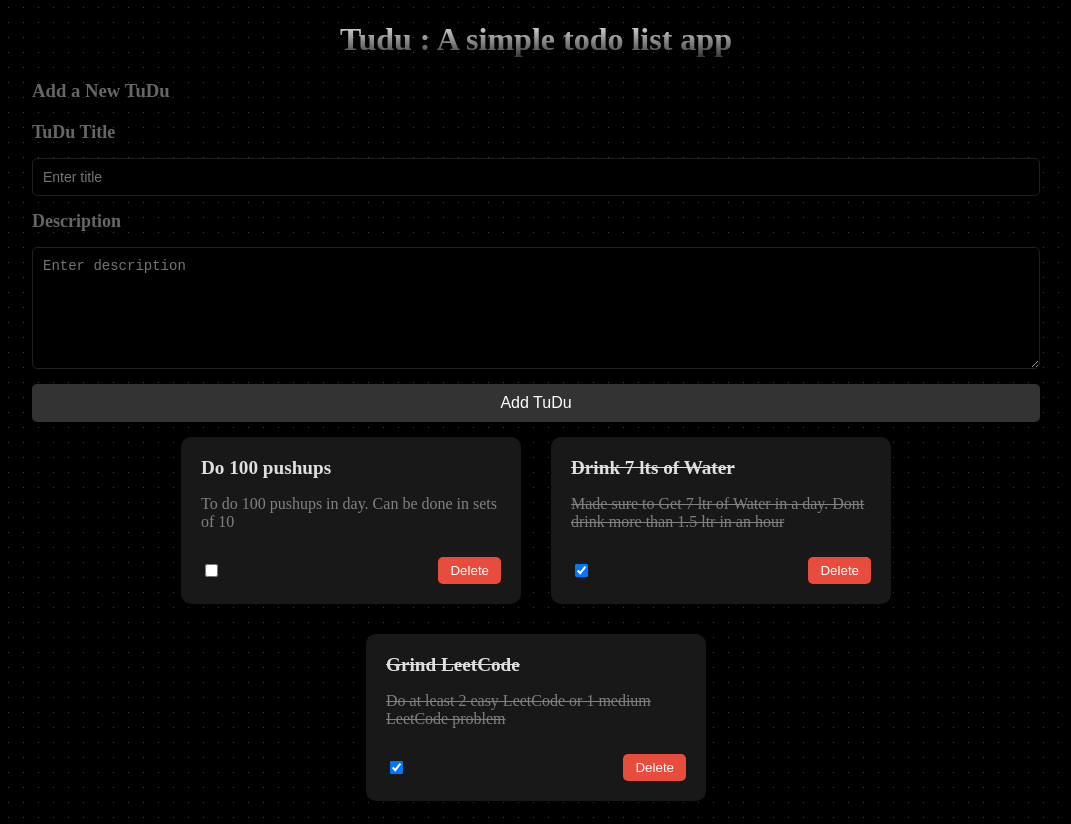
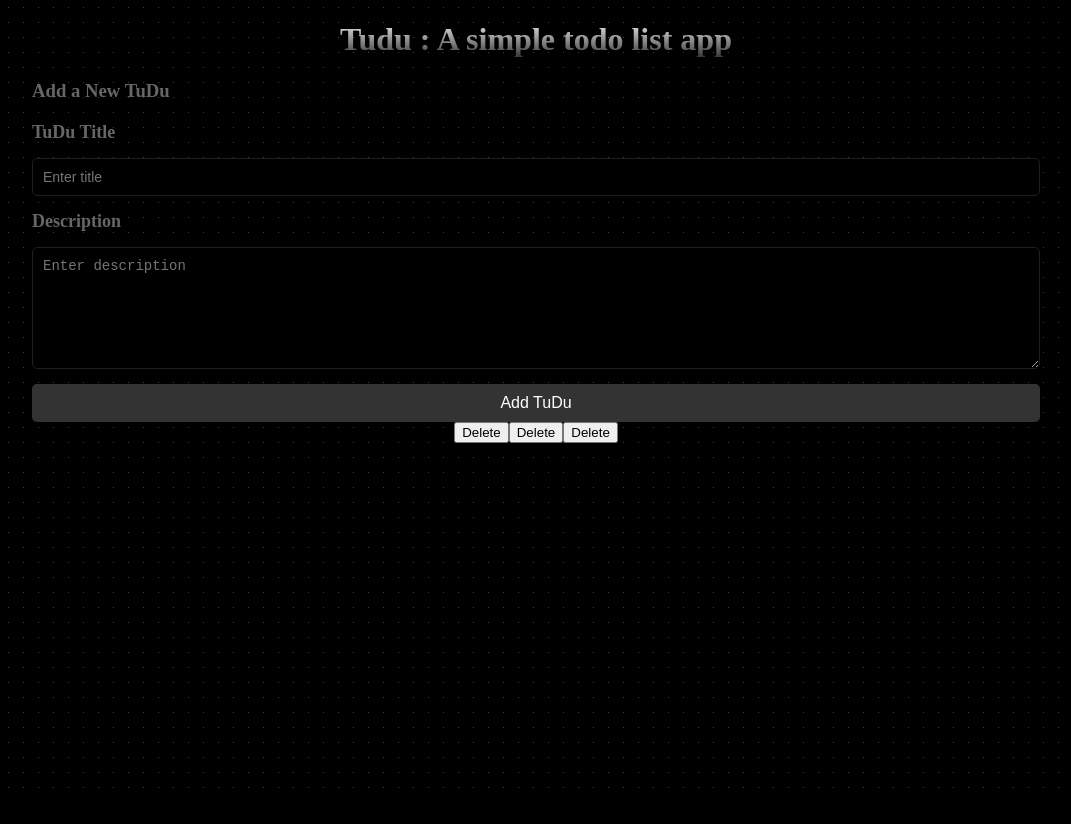
Before and after one commit to toheedakhtar/angular-todoApp, an Angular app in the folder todoApp/: page / in a window 1280 px wide. Shown: the whole page, without its empty margins (104-1175 px from the left). After the commit the page ends 800 px from the top, so only its background shows below. Built offline with nearby package versions, Linux system fonts and the light colour scheme.

Commit message:
Updated todo-item.component.html to add a delete button

```diff
--- a/todoApp/src/app/Component/todo-item/todo-item.component.html
+++ b/todoApp/src/app/Component/todo-item/todo-item.component.html
@@ -1,11 +1 @@
-<div class="todo-item">
-    <div class="todo-content">
-        <h3 [ngClass]="{'strike':!todo.active}">{{todo.title}}</h3>
-        <p [ngClass]="{'strike':!todo.active}">{{todo.desc}}</p>
-    </div>
-    <div class="todo-actions">
-        <input type="checkbox" (click)="onCheckBoxClick(todo)" [checked]="!todo.active">
-        <label for="check"></label>
-        <button class="del-btn" (click)="onClick(todo)">Delete</button>
-    </div>
-</div>
+<button class="delete-button">Delete</button>
```
